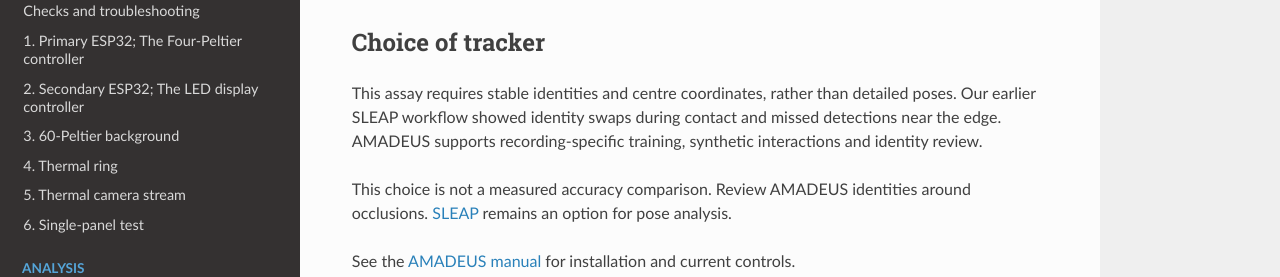
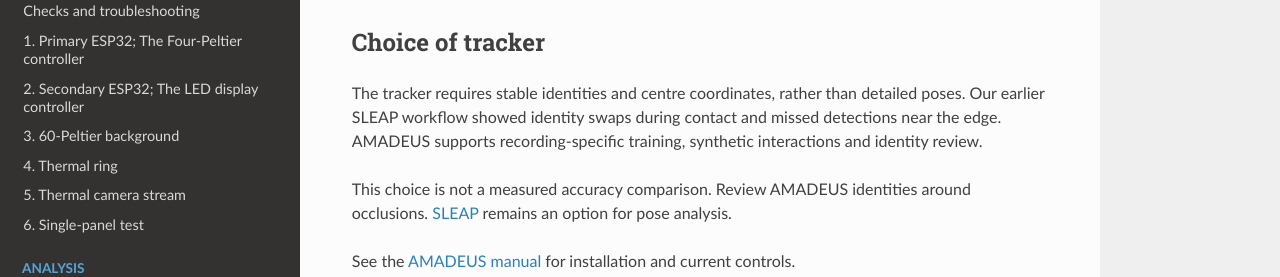
Before and after one commit to ajadismail2/Visual-place-learning, an MkDocs documentation site: the page built from docs/analysis/tracking-with-amadeus.md, in a window 1280 px wide. Shown: the part 145-422 px from the top of the page. Built offline with MkDocs 1.6.1, drawn with Linux system fonts in a browser that asks for light colours; nearby versions of some CDN libraries.

Commit message:
Update tracking-with-amadeus.md

```diff
--- a/docs/analysis/tracking-with-amadeus.md
+++ b/docs/analysis/tracking-with-amadeus.md
@@ -7,7 +7,7 @@
 
 ## Choice of tracker
 
-This assay requires stable identities and centre coordinates, rather than detailed poses. Our earlier SLEAP workflow showed identity swaps during contact and missed detections near the edge. AMADEUS supports recording-specific training, synthetic interactions and identity review.
+The tracker requires stable identities and centre coordinates, rather than detailed poses. Our earlier SLEAP workflow showed identity swaps during contact and missed detections near the edge. AMADEUS supports recording-specific training, synthetic interactions and identity review.
 
 This choice is not a measured accuracy comparison. Review AMADEUS identities around occlusions. [SLEAP](https://sleap.ai/) remains an option for pose analysis.
 
```
